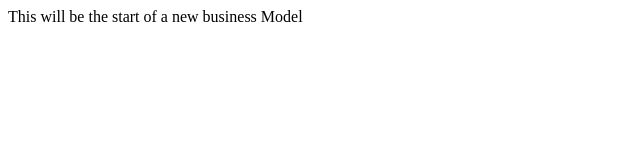
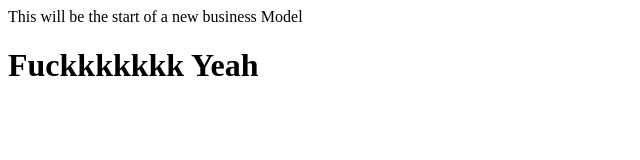
Before and after one commit to Nikhilgrao1/Resume, a plain HTML site: page index.html in a window 1280 px wide. Shown: the whole page, without its empty margins (0-640 px from the left). Drawn offline with Linux system fonts and the light colour scheme.

Commit message:
Update index.html

```diff
--- a/index.html
+++ b/index.html
@@ -1 +1,3 @@
 <p> This will be the start of a new business Model <p>
+
+  <h1> Fuckkkkkkk Yeah <h1>
```
